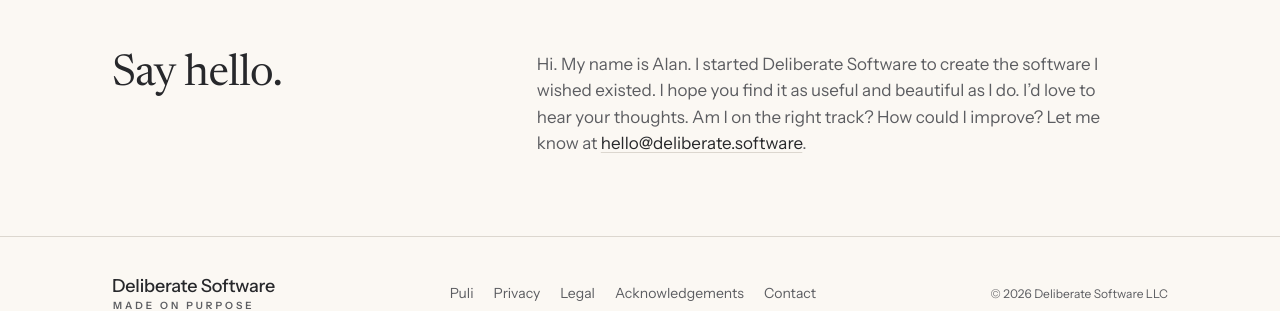
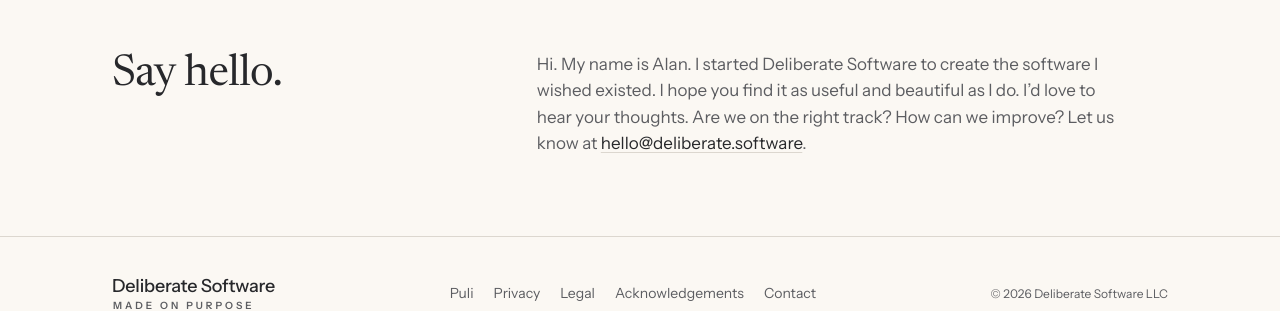
Before and after one commit to deliberate-software/deliberate-software.github.io, a Jekyll site: the page built from index.html, in a window 1280 px wide. Shown: the part 1587-1898 px from the top of the page. Built offline with Jekyll 4.4.1, drawn with Linux system fonts in a browser that asks for light colours.

Commit message:
Say hello: are we on the right track? How can we improve? Let us know
Co-Authored-By: Claude Opus 5.5 <noreply@anthropic.com>

```diff
--- a/index.html
+++ b/index.html
@@ -52,7 +52,7 @@ layout: default
   <div class="container">
     <h2 class="section__title" id="contact-heading">Say hello.</h2>
     <div class="section__body">
-      <p>Hi. My name is Alan. I started Deliberate Software to create the software I wished existed. I hope you find it as useful and beautiful as I do. I’d love to hear your thoughts. Am I on the right track? How could I improve? Let me know at <a href="mailto:{{ site.email }}">{{ site.email }}</a>.</p>
+      <p>Hi. My name is Alan. I started Deliberate Software to create the software I wished existed. I hope you find it as useful and beautiful as I do. I’d love to hear your thoughts. Are we on the right track? How can we improve? Let us know at <a href="mailto:{{ site.email }}">{{ site.email }}</a>.</p>
     </div>
   </div>
 </section>
```
